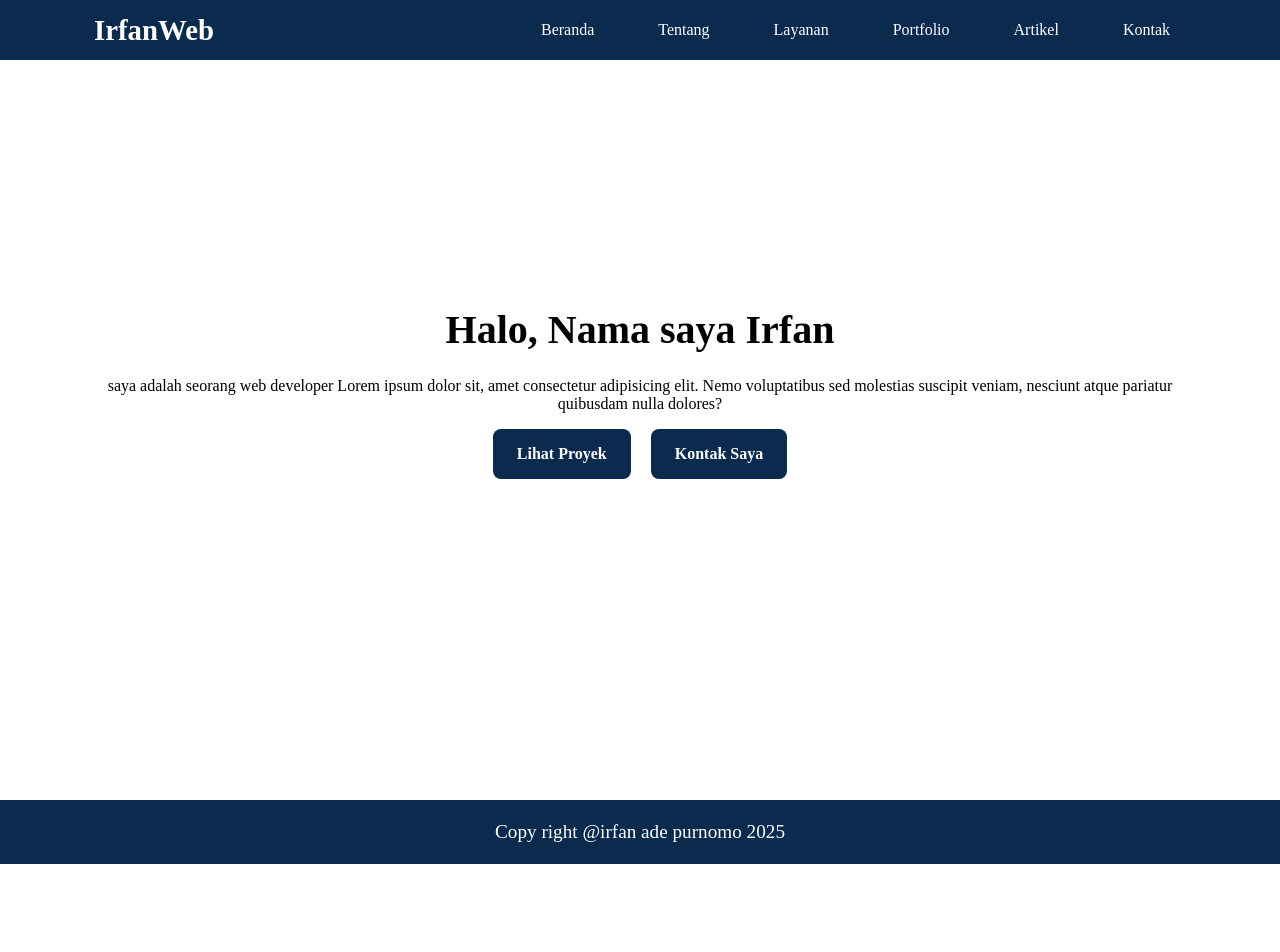
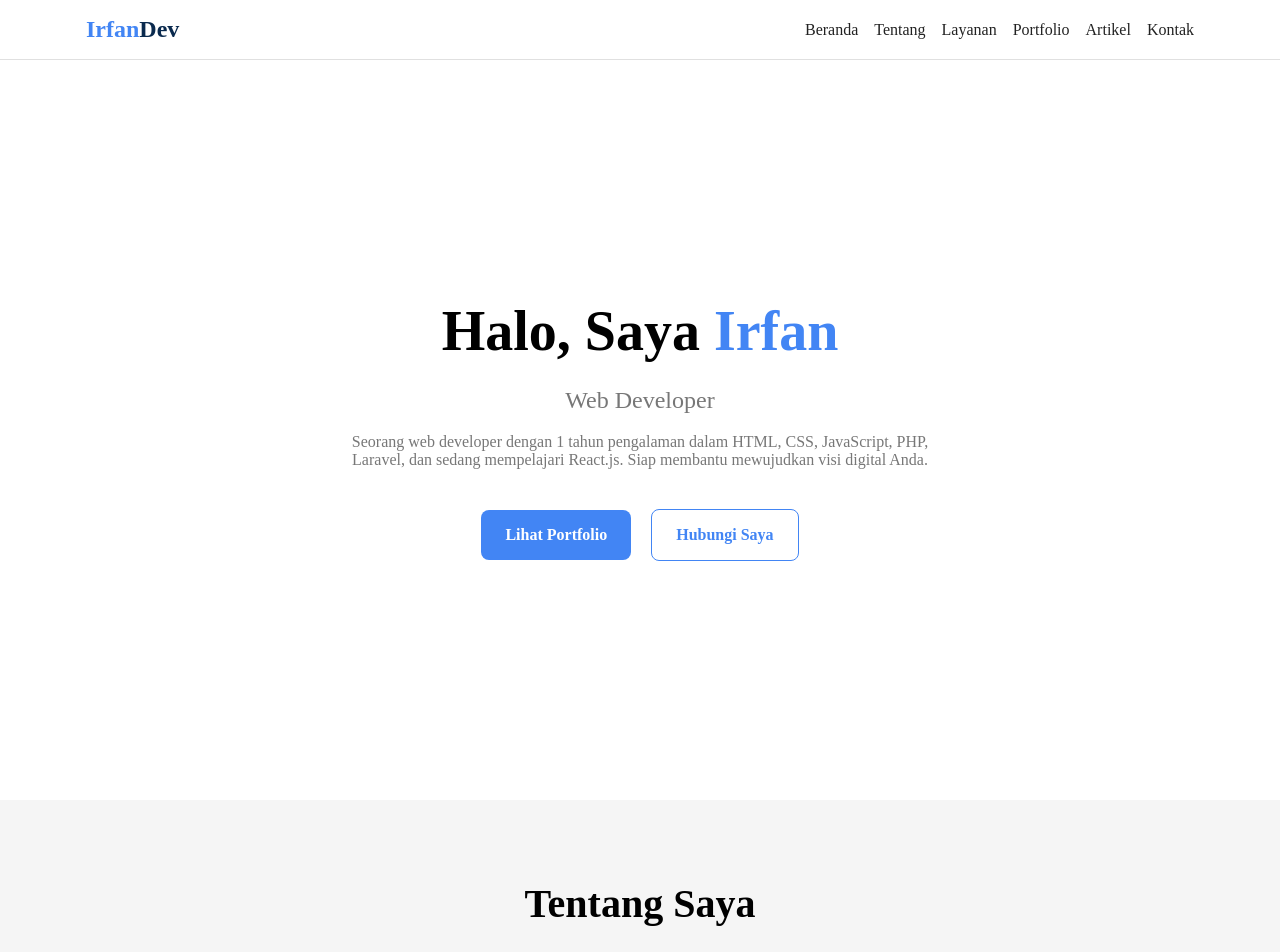
Before and after one commit to Irfan2202/myportfolio-html-css-js, a plain HTML site: page index.html in a window 1280 px wide. Shown: the top 952 px of the page. Before the commit the page ends 864 px from the top, so only its background shows below. Drawn offline with Linux system fonts and the light colour scheme.

Commit message:
redesign ui navbar dan about

```diff
--- a/assets/css/style.css
+++ b/assets/css/style.css
@@ -1,3 +1,6 @@
+/* ==================== */
+/* Global Styles   */
+/* ==================== */
 * {
   margin: 0;
   padding: 0;
@@ -7,62 +10,88 @@
 }
 
 :root {
-  --bg-color-dark: #0a2a4e;
-  --bg-color-light: #fff;
-  --text-light: #fff;
+  /* Colors */
+  --bg-color-light: #f5f5f5;
+  --color-primary: #4285f4;
+  --color-primary-dark: #3567c9;
+  --color-dark: #0a2a4e;
+  --color-light: #fff;
+  --color-text-dark: #222;
+  --color-text-light: #f1f1f1;
+  --color-text-gray: #777;
+
+  /* Font */
   --font-base: 1rem;
+}
+
+html {
+  scroll-behavior: smooth;
 }
 
 .container {
   max-width: 1140px;
   margin: 0 auto;
-  padding: 0 1.5rem;
+  padding: 0 1rem;
 }
 
 section {
   min-height: 100vh;
 }
 
-.row {
-  display: flex;
-  flex-wrap: wrap;
-  justify-content: center;
-  align-items: center;
-}
-
-.column {
-  flex: 1 1 50%;
-}
-
 .title {
+  text-align: center;
   font-size: 2.5rem;
   font-weight: bold;
   margin-bottom: 1.5rem;
 }
 
+/* ==================== */
+/* Reusable Components  */
+/* ==================== */
 .btn {
   display: inline-block;
   padding: 16px 24px;
-  background-color: var(--bg-color-dark);
-  color: var(--text-light);
   border-radius: 8px;
   font-weight: bold;
-  transition: background-color 0.3s ease;
-  margin: 1rem 0.5rem;
+  transition: all 0.3s ease;
+  margin: 1rem 0.5rem 0;
 }
 
-.btn:hover {
-  border: 1px solid var(--bg-color-dark);
-  background-color: var(--bg-color-light);
-  color: var(--bg-color-dark);
+.btn-primary {
+  background-color: var(--color-primary);
+  color: var(--color-light);
 }
+
+.btn-primary:hover {
+  background-color: var(--color-primary-dark);
+  color: var(--color-light);
+}
+
+.btn-secondary {
+  background-color: transparent;
+  color: var(--color-primary);
+  border: 1px solid var(--color-primary);
+}
+
+.btn-secondary:hover {
+  background-color: var(--color-primary);
+  color: var(--color-light);
+}
+
+/* ==================== */
+/* Layout & Sections  */
+/* ==================== */
 /* Navbar */
-
 .navbar {
   height: 60px;
-  background-color: var(--bg-color-dark);
+  background-color: var(--color-light);
   position: fixed;
   width: 100%;
+  top: 0;
+  left: 0;
+  right: 0;
+  z-index: 1000;
+  border-bottom: 1px solid #e0e0e0;
 }
 
 .navbar .container {
@@ -73,49 +102,84 @@ section {
 }
 
 .brand {
-  color: var(--text-light);
-  font-size: 1.8rem;
+  color: var(--color-primary);
+  font-size: 1.5rem;
   font-weight: bold;
+}
+
+.brand span {
+  color: var(--color-dark);
 }
 
 .nav-links {
   display: flex;
   font-size: var(--font-base);
-  gap: 2rem;
+  gap: 1rem;
 }
 
 .nav-links li a {
-  color: var(--text-light);
-  padding: 0 1rem;
+  color: var(--color-text-dark);
+  transition: color 0.3s ease;
 }
 
-/* Hero */
+.nav-links li a:hover {
+  color: var(--color-primary);
+}
 
+/* Hero Section */
 .hero {
   min-height: 100vh;
   display: flex;
   justify-content: center;
   align-items: center;
   text-align: center;
+  padding-top: 60px;
 }
 
-/* Footer */
-footer {
-  background-color: var(--bg-color-dark);
-  color: var(--text-light);
-  height: 8vh;
+.hero-content .title {
+  font-size: 3.5rem;
 }
 
-footer .container {
-  height: 100%;
-  display: flex;
-  justify-content: center;
-  align-items: center;
+.hero-content .subtitle {
+  font-size: 1.5em;
+  margin: 1.2rem;
+  color: var(--color-text-gray);
 }
 
-.footer p {
-  font-size: 1.2rem;
+.hero-content p {
+  color: var(--color-text-gray);
 }
+
+.hero-content span {
+  color: var(--color-primary);
+}
+
+.hero p {
+  max-width: 600px;
+  margin: 0 auto 1.5rem;
+}
+
+/* About Section */
+section.about {
+  padding-top: 5rem;
+  padding-bottom: 5rem;
+  background-color: var(--bg-color-light);
+}
+
+/* Footer Section */
+.footer {
+  background-color: var(--color-primary);
+  color: var(--color-text-light);
+  height: 8vh;
+  text-align: center;
+  display: flex;
+  align-items: center;
+  justify-content: center;
+}
+
+/* ==================== */
+/* Media Queries  */
+/* ==================== */
 @media screen and (max-width: 991px) {
   .brand {
     font-size: 1.5rem;
@@ -123,11 +187,8 @@ footer .container {
   .nav-links {
     gap: 1rem;
   }
-  .column {
-    flex: 1 1 50%;
-  }
-  .hero h1 {
-    font-size: 2.5rem;
+  .title {
+    font-size: 2rem;
   }
 }
 
@@ -146,8 +207,7 @@ footer .container {
     display: none;
   }
 
-  .column {
-    flex: 1 1 100%;
-    margin-top: 2rem;
+  .hero-content .title {
+    font-size: 2rem;
   }
 }
--- a/index.html
+++ b/index.html
@@ -3,53 +3,55 @@
   <head>
     <meta charset="UTF-8" />
     <meta name="viewport" content="width=device-width, initial-scale=1.0" />
-    <title>Irfan Portfolio</title>
-    <!-- My Css -->
+    <title>IrfanDev - Web Developer Portfolio</title>
     <link rel="stylesheet" href="./assets/css/style.css" />
   </head>
   <body>
-    <!-- Navbar -->
-    <header>
+    <header class="navbar">
+      <div class="container">
+        <a href="#" class="brand">Irfan<span>Dev</span></a>
         <nav>
-        <div class="navbar">
-          <div class="container">
-            <a href="#" class="brand">Irfan<span>Web</span></a>
           <ul class="nav-links">
             <li><a href="#">Beranda</a></li>
-              <li><a href="">Tentang</a></li>
-              <li><a href="">Layanan</a></li>
-              <li><a href="">Portfolio</a></li>
-              <li><a href="">Artikel</a></li>
-              <li><a href="">Kontak</a></li>
+            <li><a href="#tentang">Tentang</a></li>
+            <li><a href="#layanan">Layanan</a></li>
+            <li><a href="#portfolio">Portfolio</a></li>
+            <li><a href="#artikel">Artikel</a></li>
+            <li><a href="#kontak">Kontak</a></li>
           </ul>
+        </nav>
       </div>
-        </div>
-      </nav>
     </header>
 
-    <!-- Hero -->
-    <section class="hero" id="hero">
+    <main>
+      <section id="hero" class="hero">
         <div class="container">
-            <div class="content">
-              <h1 class="title">Halo, Nama saya Irfan</h1>
+          <div class="hero-content">
+            <h1 class="title">Halo, Saya <span>Irfan</span></h1>
+            <p class="subtitle">Web Developer</p>
             <p>
-                saya adalah seorang web developer Lorem ipsum dolor sit, amet
-                consectetur adipisicing elit. Nemo voluptatibus sed molestias
-                suscipit veniam, nesciunt atque pariatur quibusdam nulla
-                dolores?
+              Seorang web developer dengan 1 tahun pengalaman dalam HTML, CSS,
+              JavaScript, PHP, Laravel, dan sedang mempelajari React.js. Siap
+              membantu mewujudkan visi digital Anda.
             </p>
-              <a class="btn">Lihat Proyek</a>
-              <a class="btn">Kontak Saya</a>
-            </div>
+            <div class="hero-buttons">
+              <a href="#" class="btn btn-primary">Lihat Portfolio</a>
+              <a href="#" class="btn btn-secondary">Hubungi Saya</a>
             </div>
           </div>
         </div>
       </section>
 
-    <!-- Footer -->
+      <section class="about" id="about">
+        <div class="container">
+          <h1 class="title">Tentang Saya</h1>
+        </div>
+      </section>
+    </main>
+
     <footer class="footer">
       <div class="container">
-            <p>Copy right @irfan ade purnomo 2025</p>
+        <p>Copyright &copy; 2025 IrfanDev. All rights reserved.</p>
       </div>
     </footer>
   </body>
```
Lines whose indentation alone changed are shown as unchanged.
